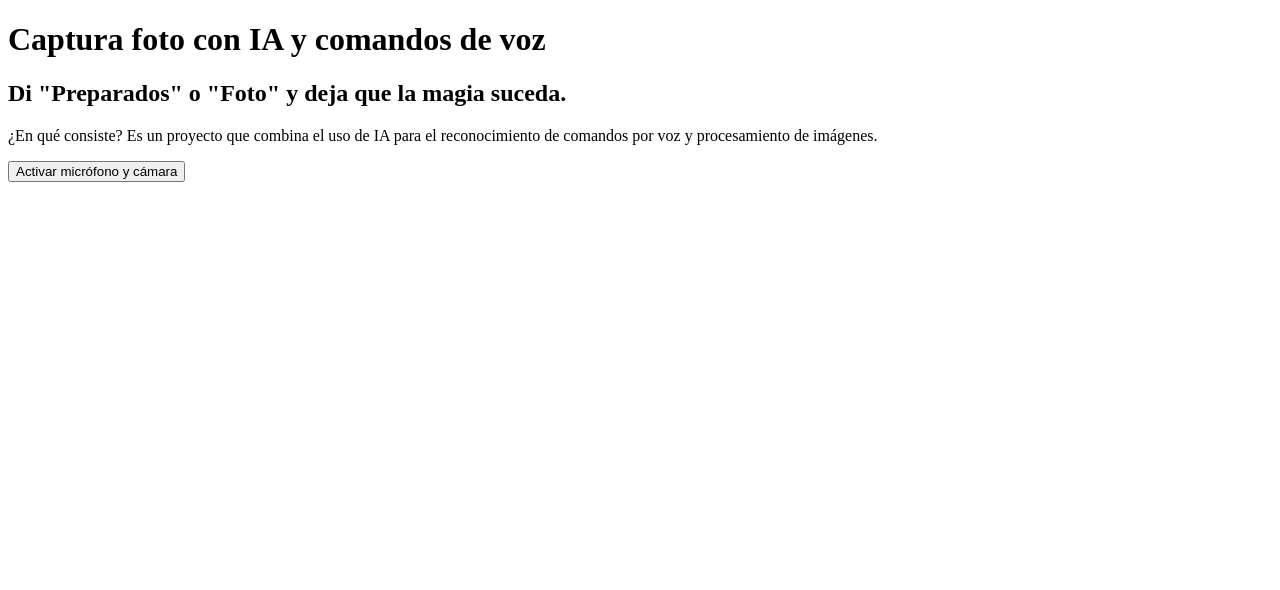
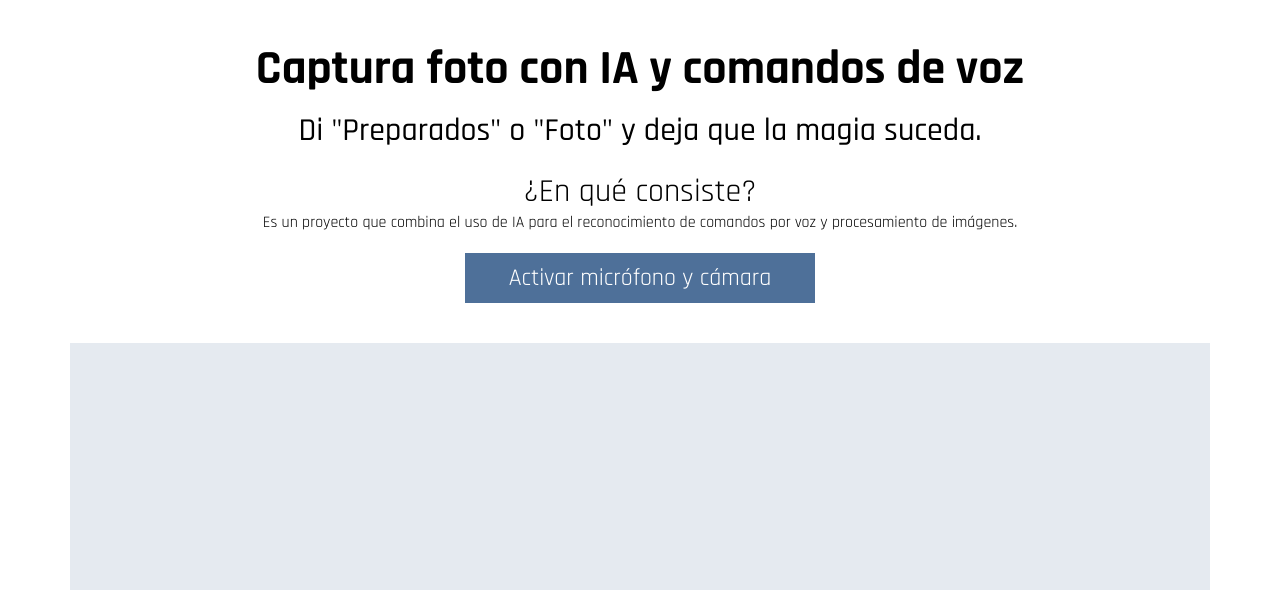
Before and after one commit to annruiblaz/AnnaExamen17Feb, a plain HTML site: page index.html in a window 1280 px wide. Shown: the top 590 px of the page. Drawn offline with Linux system fonts and the light colour scheme; a script that the page names is missing; a web font is replaced by a local one.

Commit message:
fixes + styles

```diff
--- a/index.html
+++ b/index.html
@@ -6,23 +6,25 @@
         <title>Examen Anna :)</title>
         <script src="https://cdn.jsdelivr.net/npm/@tensorflow/tfjs@1.3.1/dist/tf.min.js"></script>
         <script src="https://cdn.jsdelivr.net/npm/@tensorflow-models/speech-commands@0.4.0/dist/speech-commands.min.js"></script>
-        <link rel="styles/css" href="styles.css">
+        <link rel="stylesheet" href="styles.css">
     </head>
 
     <body>
         <div class="container">
             <!--Visualizamos la img d la webcam-->
 
-            <div class="header">
+            <div class="header-container">
                 <h1 class="header-title">Captura foto con IA y comandos de voz</h1>
                 <h2 class="header-subtitle">Di "Preparados" o "Foto" y deja que la magia suceda.</h2>
                 <p class="header-extra-info">
                     <span class="extra-info-title">
                         ¿En qué consiste?
                     </span>
+                    <br>
                     Es un proyecto que combina el uso de IA para el reconocimiento de comandos por voz y procesamiento de imágenes.
                 </p>
 
+                <div id="label-container"></div>
                 <button id="allowAccess" onclick="getAudioAndWebcam()">Activar micrófono y cámara</button>
             </div>
 
@@ -35,7 +37,6 @@
             </div>
         </div>
 
-        <div id="label-container"></div>
 
         <script src="script.js"></script>
     </body>
--- a/script.js
+++ b/script.js
@@ -1,12 +1,15 @@
-// more documentation available at
-// https://github.com/tensorflow/tfjs-models/tree/master/speech-commands
+//Import de MoveNet
+const MOVENET_PATH = 'https://tfhub.dev/google/tfjs-model/movenet/singlepose/lightning/4';
 
-// the link to your model provided by Teachable Machine export panel
+//Declaramos la variable global para almacenar el modelo
+let movenet = undefined;
+
+//Ruta al modelo de Teachable Machine
 const URL = "http://127.0.0.1:5500/Modelo/";
-
 //Almacenamos ref al HTMLElement d video
 const video = document.getElementById('videoElement');
 
+//Creamos el modelo d Teachable Machine q guardamos en local
 async function createModel() {
     const checkpointURL = URL + "model.json"; // model topology
     const metadataURL = URL + "metadata.json"; // model metadata
@@ -27,6 +30,7 @@ async function createModel() {
 
 createModel();
 
+//Inicializa el modelo de comandos d voz (una vez creado)
 async function init() {
     const recognizer = await createModel();
     const classLabels = recognizer.wordLabels(); // get class labels
@@ -45,6 +49,7 @@ async function init() {
             const classPrediction = classLabels[i] + ": " + result.scores[i].toFixed(2);
             labelContainer.childNodes[i].innerHTML = classPrediction;
 
+            //Nos aseguramos q tiene una certeza decente para hacer la foto
             if (result.scores[i].toFixed(2) > 0.7) {
                 switch (classPrediction) {
                     case "Preparados":
@@ -75,6 +80,7 @@ async function init() {
     // setTimeout(() => recognizer.stopListening(), 5000);
 }
 
+//Para acceder a la webcam y audio
 async function getAccessWebcam() {
     if (navigator.mediaDevices && navigator.mediaDevices.getUserMedia) {
         navigator.mediaDevices.getUserMedia({
@@ -91,7 +97,15 @@ async function getAccessWebcam() {
     console.error('Tu navegador no es compatible.');
 }
 
+//inicializa la webcam y el modelo d comandos d voz
 async function getAudioAndWebcam() {
     init();
     getAccessWebcam();
 }
+
+//carga e inicializa el modelo d MoveNet
+async function loadMovenet() {
+    //Lo cargamos dsd TensorFlow Hub
+    movenet = await tf.loadGraphModel(MOVENET_PATH, {fromTFHub: true});
+
+}
--- a/styles.css
+++ b/styles.css
@@ -0,0 +1,72 @@
+@import url('https://fonts.googleapis.com/css2?family=Rajdhani:wght@300;400;500;600;700&display=swap');
+@import url('https://fonts.googleapis.com/css2?family=Palanquin:wght@100;200;300;400;500;600;700&display=swap');
+
+* {
+    font-family: 'Rajdhani', 'Franklin Gothic Medium', 'Arial Narrow', Arial, sans-serif;
+}
+
+.container {
+    box-sizing: border-box;
+    padding: 0 15px;
+
+    .header-container {
+        padding: 20px 0 40px;
+        display: flex;
+        flex-direction: column;
+        align-items: center;
+        text-align: center;
+    }
+
+    .header-title {
+        margin: 10px auto 0;
+        font-size: 48px;
+    }
+
+
+    .header-subtitle {
+        margin: 10px auto;
+        font-size: 32px;
+        font-weight: 500;
+    }
+
+
+    .header-extra-info {
+        margin: 10px auto 20px;
+
+        span {
+            font-size: 32px;
+        }
+    }
+
+    #allowAccess {
+        padding: 10px 20px;
+        width: 100%;
+        max-width: 350px;
+        max-height: 50px;
+        color: #FFF;
+        background-color: rgba(3, 52, 110, 0.7);
+        font-size: 24px;
+        border: none;
+        transition: background-color .5s ease;
+
+        &:hover {
+            background-color: #6EACDA;
+        }
+    }
+
+    .video-container {
+        margin: 0 auto;
+        padding: 50px 0;
+        display: flex;
+        width: 100%;
+        height: 100%;
+        max-width: 1140px;
+        max-height: 560px;
+        background: rgba(3, 52, 110, 0.1);
+        transition: height .5s ease-in-out;
+
+        video {
+            margin: 0 auto;
+        }
+    }
+}
```
